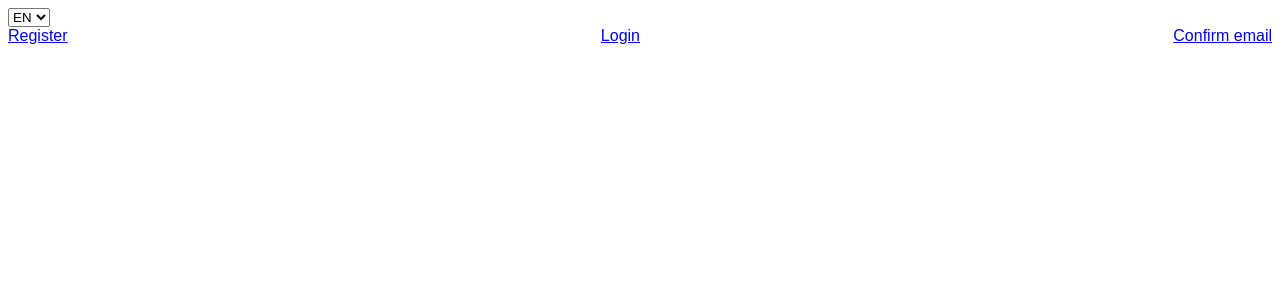
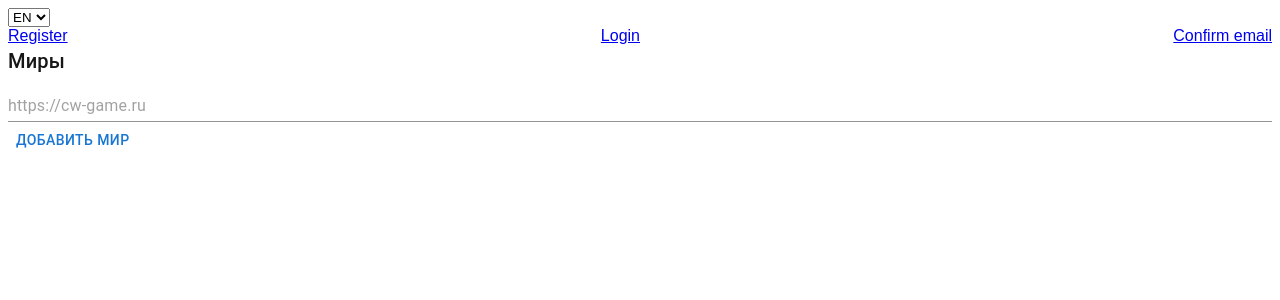
Before and after one commit to Timiry/cw-game-hub, a Next.js app: page /en in a window 1280 px wide. Shown: the top 300 px of the page. Built offline with nearby package versions, Linux system fonts and the light colour scheme.

Commit message:
add mobx app state

```diff
--- a/app/[locale]/(home)/page.tsx
+++ b/app/[locale]/(home)/page.tsx
@@ -1,18 +1,69 @@
-import { Metadata } from "next";
+"use client"
+
+// import { Metadata } from "next";
 import Link from "next/link";
 import { useTranslations } from 'next-intl';
+import { useSnackbar, useStore } from "@/entities/app-state";
+import { Box, Button, Grid, Input, Typography } from "@mui/material";
+import MUISnackbar from "@mui/material/Snackbar";
+import { useState } from "react";
+import { observer } from "mobx-react-lite";
 
-export const metadata: Metadata = {
-  title: "Список миров",
-}
+// export const metadata: Metadata = {
+//   title: "Список миров",
+// }
 
-export default function Home() {
+const Home = observer(() => {
   const t = useTranslations("ServerListPage");
+  const store = useStore();
+  const snackbarOptions = useSnackbar();
+  const [value, setValue] = useState("");
+
   return (
-    <div style={{display: "flex", justifyContent: "space-between"}}>
-      <Link href={"/register"}>{t("registerLink")}</Link>
-      <Link href={"/login"}>{t("loginLink")}</Link>
-      <Link href={"/confirm-email"}>{t("confirmEmailLink")}</Link>
-    </div>
+    <>
+      {!store || !snackbarOptions ? <Box>Загрузка...</Box> :
+      <Box>
+        <MUISnackbar
+          open={store.appState.snackbar.open}
+          anchorOrigin={{ vertical: "top", horizontal: "right" }}
+          autoHideDuration={15000}
+          onClose={() => snackbarOptions[1]()}
+        >
+          <Typography>{store.appState.snackbar.message}</Typography>
+        </MUISnackbar>
+        <Box style={{display: "flex", justifyContent: "space-between"}}>
+          <Link href={"/register"}>{t("registerLink")}</Link>
+          <Link href={"/login"}>{t("loginLink")}</Link>
+          <Link href={"/confirm-email"}>{t("confirmEmailLink")}</Link>
+        </Box>
+        <Typography variant="h6">Миры</Typography>
+        <Grid container direction="column" rowSpacing="8px" pt="16px">
+          {store.appState.localServers.map((address) => (
+            <Grid key={address}>
+              <Typography variant="h6">{address}</Typography>
+            </Grid>
+          ))}
+        </Grid>
+        <Input
+          name="url"
+          value={value}
+          onChange={(e) => setValue(e.target.value)}
+          placeholder="https://cw-game.ru"
+          size="small"
+          fullWidth
+        />
+        <Button
+          onClick={() => {
+            store.appState.addLocalServer(value);
+            snackbarOptions[0]({message: "Добавлен новый мир"})
+          }}
+        >
+          Добавить мир
+        </Button>
+      </Box>}
+
+    </>
   );
-}
+});
+
+export default Home;
--- a/app/[locale]/layout.tsx
+++ b/app/[locale]/layout.tsx
@@ -2,6 +2,7 @@ import type { Metadata } from "next";
 import { Geist } from "next/font/google";
 import "./globals.css";
 import {NextIntlClientProvider, hasLocale} from 'next-intl';
+import { StoreProvider } from '@/entities/app-state';
 import {notFound} from 'next/navigation';
 import {routing} from '@/shared/i18n/routing';
 import { getMessages } from "next-intl/server";
@@ -38,10 +39,12 @@ export default async function RootLayout({
       <body
         className={`${geistSans.variable} antialiased`}
       >
-        <NextIntlClientProvider messages={messages}>
-          <LocaleSwitcher />
-          {children}
-        </NextIntlClientProvider>
+        <StoreProvider>
+          <NextIntlClientProvider messages={messages}>
+            <LocaleSwitcher />
+            {children}
+          </NextIntlClientProvider>
+        </StoreProvider>
       </body>
     </html>
   );
--- /dev/null
+++ b/src/entities/app-state/context.tsx
@@ -0,0 +1,51 @@
+'use client';
+
+import { createContext, useContext } from 'react';
+import { useState, useEffect } from 'react';
+import { AppState } from './model';
+
+export type AppStore = {
+  appState: AppState;
+} | null;
+
+const StoreContext = createContext<AppStore | null>(null);
+
+export const StoreProvider = ({ children }: { children: React.ReactNode }) => {
+  const [store, setStore] = useState<AppStore | null>(null);
+
+  useEffect(() => {
+    // 🚀 Инициализируем ТОЛЬКО после гидратации
+    const appState = new AppState();
+    setStore({ appState });
+  }, []);
+
+  return (
+    <StoreContext.Provider value={store}>
+      {children}
+    </StoreContext.Provider>
+  );
+};
+
+// export const StoreProvider = ({ children }: { children: React.ReactNode }) => {
+//   // ✅ Создаём store только на клиенте при первом рендере
+//   const store = createStore();
+
+//   return (
+//     <StoreContext.Provider value={{ appState: store }}>
+//       {children}
+//     </StoreContext.Provider>
+//   );
+// };
+
+export const useStore = () => {
+  const store = useContext(StoreContext);
+  return store;
+};
+
+export const useSnackbar = () => {
+  const store = useStore();
+  if (store) return [
+    store.appState.openSnackbar.bind(store.appState),
+    store.appState.closeSnackbar.bind(store.appState)
+  ] as const;
+};
--- /dev/null
+++ b/src/entities/app-state/index.ts
@@ -0,0 +1,4 @@
+export { StoreProvider, useStore, useSnackbar } from './context';
+export type { AppStore } from './context';
+export { AppState } from './model';
+export type { SnackbarOptions } from './model';
--- /dev/null
+++ b/src/entities/app-state/model.ts
@@ -0,0 +1,50 @@
+import { makeAutoObservable } from 'mobx';
+import { getFromLocalStorage, setToLocalStorage } from '@/shared/lib/storage/client-storage';
+
+const SERVERS_LOCALSTORAGE_ITEM_NAME = 'cwg:servers';
+
+export interface SnackbarOptions {
+  open: boolean;
+  severity?: 'error' | 'success';
+  message?: string;
+  action?: string;
+  onAction?: () => void;
+}
+
+export class AppState {
+  localServers: string[] = [];
+  snackbar: SnackbarOptions = { open: false };
+
+  constructor() {
+    makeAutoObservable(this);
+    if (typeof window !== 'undefined') {
+      const saved = getFromLocalStorage(SERVERS_LOCALSTORAGE_ITEM_NAME);
+      this.localServers = saved ? JSON.parse(saved) : [];
+    }
+  }
+
+  addLocalServer(address: string) {
+    if (this.localServers.includes(address)) return;
+    this.localServers.unshift(address);
+    setToLocalStorage(SERVERS_LOCALSTORAGE_ITEM_NAME, JSON.stringify(this.localServers));
+  }
+
+  deleteLocalServer(address: string) {
+    this.localServers = this.localServers.filter(s => s !== address);
+    setToLocalStorage(SERVERS_LOCALSTORAGE_ITEM_NAME, JSON.stringify(this.localServers));
+  }
+
+  openSnackbar(options: Omit<SnackbarOptions, 'open'> & { message: string }) {
+    this.snackbar = {
+      open: true,
+      severity: options.severity || 'error',
+      message: options.message,
+      action: options.action,
+      onAction: options.onAction,
+    };
+  }
+
+  closeSnackbar() {
+    this.snackbar = { ...this.snackbar, open: false };
+  }
+}
--- /dev/null
+++ b/src/shared/lib/storage/client-storage.ts
@@ -0,0 +1,17 @@
+export const isClient = typeof window !== 'undefined';
+
+export const getFromLocalStorage = (key: string): string | null => {
+  if (!isClient) return null;
+  try {
+    return localStorage.getItem(key);
+  } catch {
+    return null;
+  }
+};
+
+export const setToLocalStorage = (key: string, value: string): void => {
+  if (!isClient) return;
+  try {
+    localStorage.setItem(key, value);
+  } catch {}
+};
```
Also changed, not shown: package.json (+7 -2 lines), 1 other file (tests, documents, lock files or other folders).
